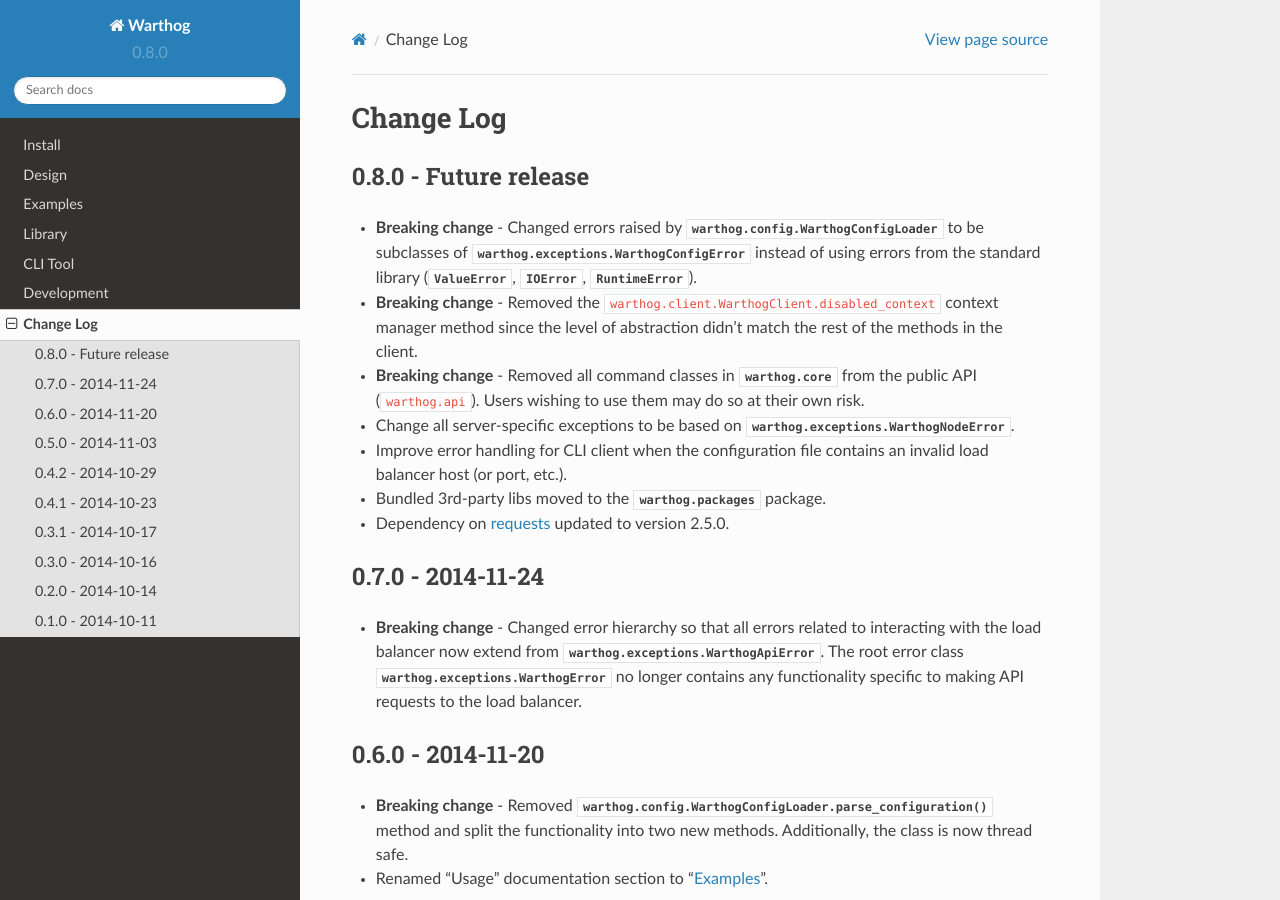
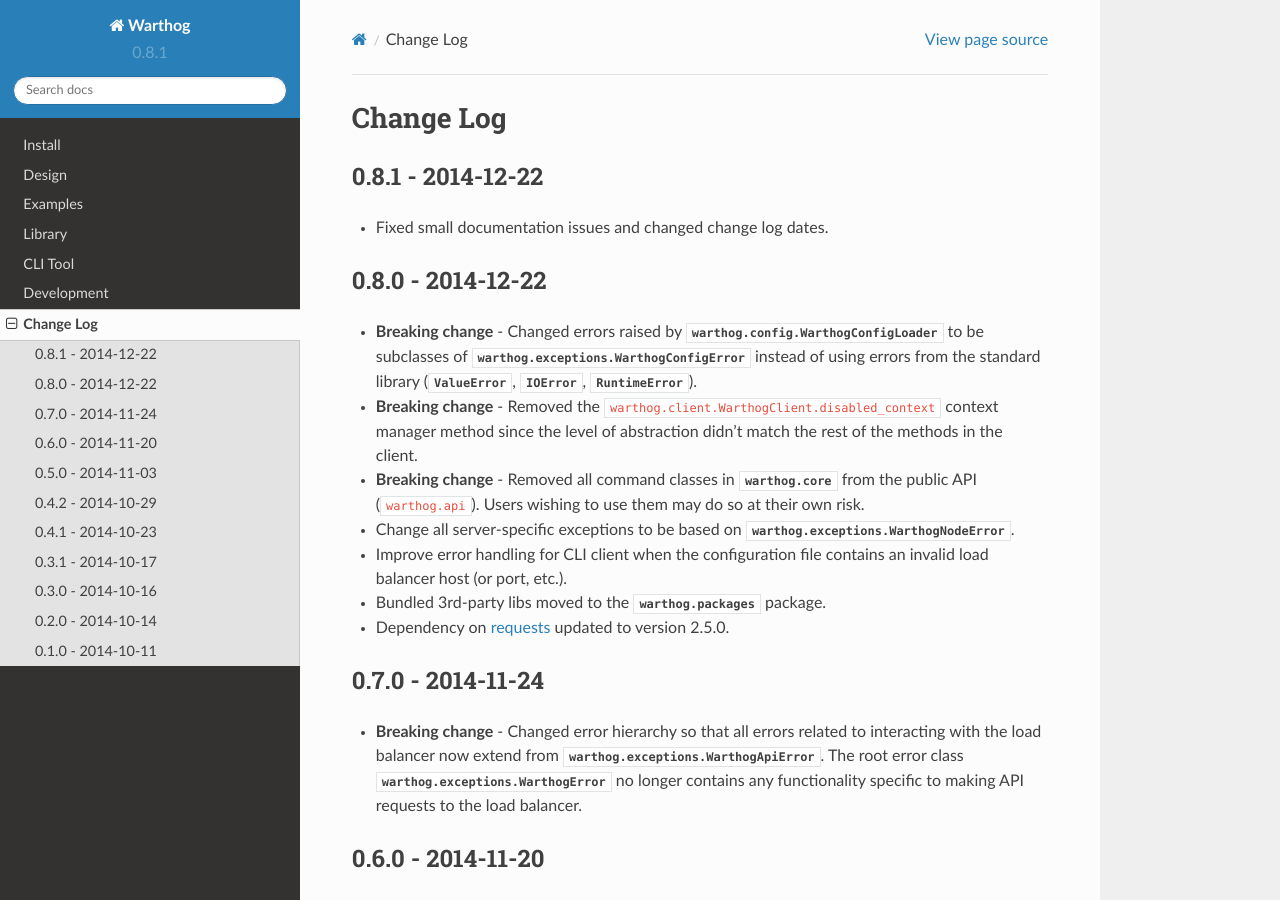
Before and after one commit to smarter-travel-media/warthog, a Sphinx documentation site: the page built from doc/source/changes.rst, in a window 1280 px wide and 900 px high. Built offline with Sphinx 7.4.7 and the Read the Docs theme 2.0.0, drawn with Linux system fonts in a browser that asks for light colours.

Commit message:
Change log updates for 0.8.1 release

```diff
--- a/doc/source/changes.rst
+++ b/doc/source/changes.rst
@@ -1,9 +1,12 @@
 Change Log
 ==========
 
+0.8.1 - 2014-12-22
+------------------
+* Fixed small documentation issues and changed change log dates.
 
-0.8.0 - Future release
-----------------------
+0.8.0 - 2014-12-22
+------------------
 * **Breaking change** - Changed errors raised by :class:`warthog.config.WarthogConfigLoader`
   to be subclasses of :class:`warthog.exceptions.WarthogConfigError` instead of using errors
   from the standard library (:class:`ValueError`, :class:`IOError`, :class:`RuntimeError`).
--- a/warthog/__init__.py
+++ b/warthog/__init__.py
@@ -14,4 +14,4 @@ warthog
 Simple client for A10 load balancers.
 """
 
-__version__ = '0.8.0'
+__version__ = '0.8.1'
```
